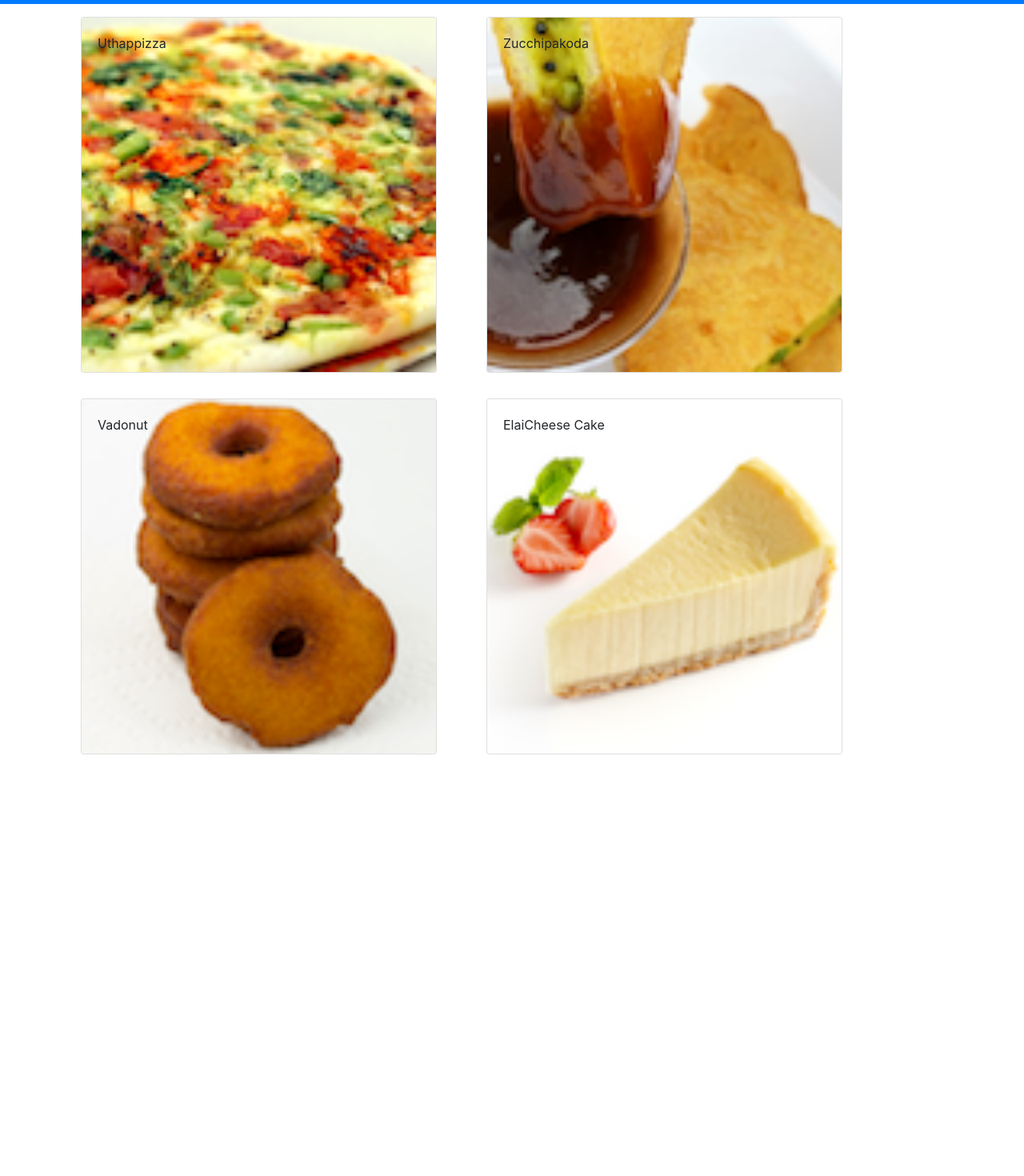
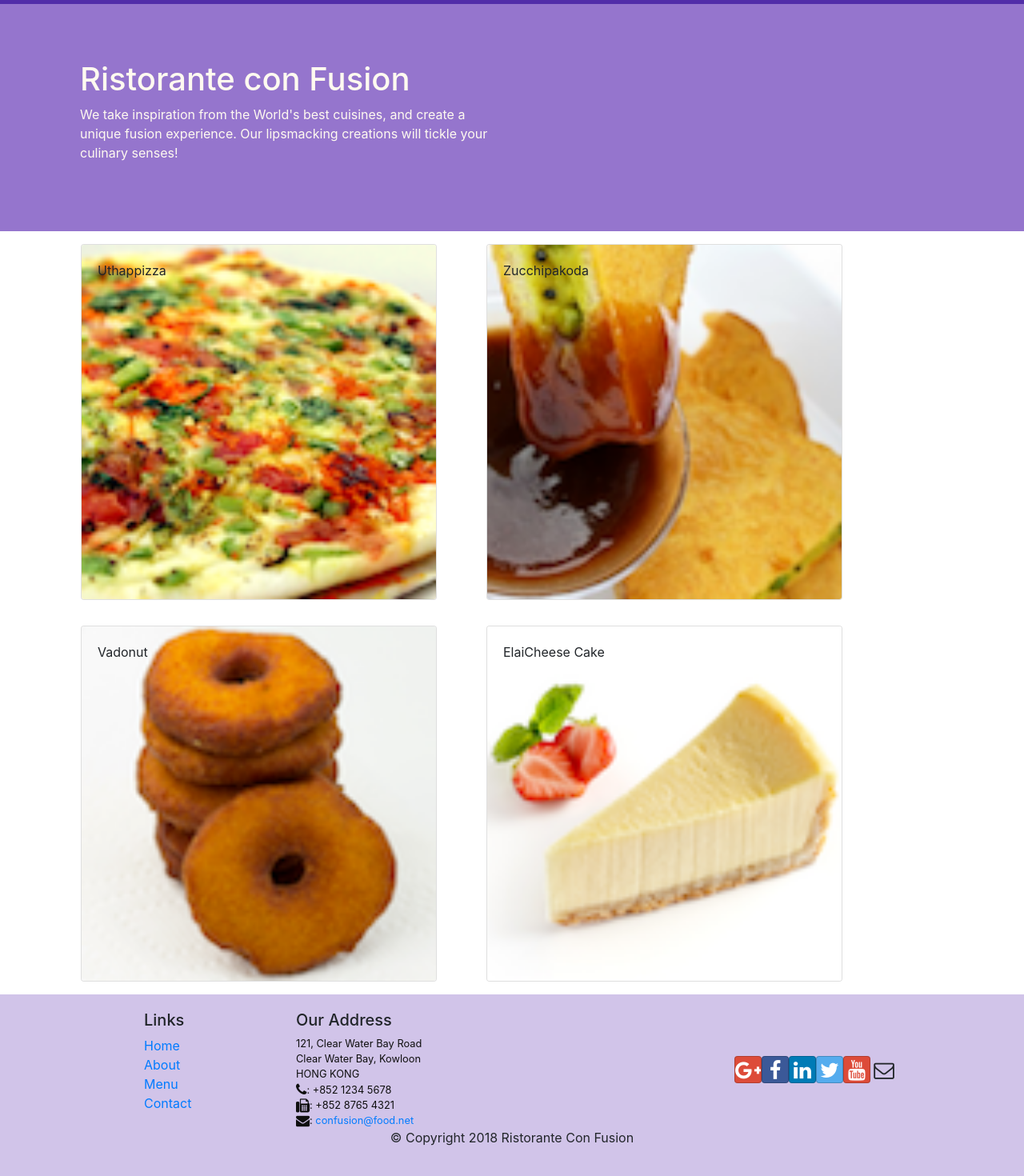
Before and after one commit to Prashant2303/React, a React (Create React App) app: page / in a window 1280 px wide. Shown: the part 51-1521 px from the top of the page at 80% size. Before the commit the page ends 1010 px from the top, so only its background shows below. Built offline with nearby package versions, Linux system fonts and the light colour scheme.

Commit message:
Header and Footer

```diff
--- a/package.json
+++ b/package.json
@@ -7,6 +7,8 @@
     "@testing-library/react": "^11.1.2",
     "@testing-library/user-event": "^12.2.2",
     "bootstrap": "^4.5.3",
+    "bootstrap-social": "^5.1.1",
+    "font-awesome": "^4.7.0",
     "react": "^17.0.1",
     "react-dom": "^17.0.1",
     "react-popper": "^2.2.4",
--- a/src/App.css
+++ b/src/App.css
@@ -1,3 +1,36 @@
+.row-header{
+  margin:0px auto;
+  padding:0px auto;
+}
+
+.row-content {
+  margin:0px auto;
+  padding: 50px 0px 50px 0px;
+  border-bottom: 1px ridge;
+  min-height:400px;
+}
+
+.footer{
+  background-color: #D1C4E9;
+  margin:0px auto;
+  padding: 20px 0px 20px 0px;
+}
+.jumbotron {
+  padding:70px 30px 70px 30px;
+  margin:0px auto;
+  background: #9575CD ;
+  color:floralwhite;
+}
+
+address{
+  font-size:80%;
+  margin:0px;
+  color:#0f0f0f;
+}
+
+.navbar-dark {
+  background-color: #512DA8;
+}
 /* .App {
   text-align: center;
 }
--- /dev/null
+++ b/src/components/FooterComponent.js
@@ -0,0 +1,50 @@
+import React from 'react';
+
+function Footer(props) {
+    return (
+        <div className="footer">
+            <div className="container">
+                <div className="row justify-content-center">
+                    <div className="col-4 offset-1 col-sm-2">
+                        <h5>Links</h5>
+                        <ul className="list-unstyled">
+                            <li><a href="#">Home</a></li>
+                            <li><a href="#">About</a></li>
+                            <li><a href="#">Menu</a></li>
+                            <li><a href="contactus.html">Contact</a></li>
+                        </ul>
+                    </div>
+                    <div className="col-7 col-sm-5">
+                        <h5>Our Address</h5>
+                        <address>
+                            121, Clear Water Bay Road<br />
+		              Clear Water Bay, Kowloon<br />
+		              HONG KONG<br />
+                            <i className="fa fa-phone fa-lg"></i>: +852 1234 5678<br />
+                            <i className="fa fa-fax fa-lg"></i>: +852 8765 4321<br />
+                            <i className="fa fa-envelope fa-lg"></i>: <a href="mailto:confusion@food.net">
+                                confusion@food.net</a>
+                        </address>
+                    </div>
+                    <div className="col-12 col-sm-4 align-self-center">
+                        <div className="text-center">
+                            <a className="btn btn-social-icon btn-google" href="http://google.com/+"><i className="fa fa-google-plus"></i></a>
+                            <a className="btn btn-social-icon btn-facebook" href="http://www.facebook.com/profile.php?id="><i className="fa fa-facebook"></i></a>
+                            <a className="btn btn-social-icon btn-linkedin" href="http://www.linkedin.com/in/"><i className="fa fa-linkedin"></i></a>
+                            <a className="btn btn-social-icon btn-twitter" href="http://twitter.com/"><i className="fa fa-twitter"></i></a>
+                            <a className="btn btn-social-icon btn-google" href="http://youtube.com/"><i className="fa fa-youtube"></i></a>
+                            <a className="btn btn-social-icon" href="mailto:"><i className="fa fa-envelope-o"></i></a>
+                        </div>
+                    </div>
+                </div>
+                <div className="row justify-content-center">
+                    <div className="col-auto">
+                        <p>© Copyright 2018 Ristorante Con Fusion</p>
+                    </div>
+                </div>
+            </div>
+        </div>
+    )
+}
+
+export default Footer;
--- /dev/null
+++ b/src/components/HeaderComponenet.js
@@ -0,0 +1,28 @@
+import React, { Component } from 'react';
+import { Jumbotron, Navbar, NavbarBrand } from 'reactstrap';
+
+class Header extends Component {
+    render() {
+        return (
+            <>
+                <Navbar dark>
+                    <div className='container'>
+                        <NavbarBrand href='/'>Restaurant Confusion</NavbarBrand>
+                    </div>
+                </Navbar>
+                <Jumbotron fluid>
+                    <div className='container'>
+                        <div className='row row-header'>
+                            <div className='col-12 col-sm-6'>
+                                <h1>Ristorante con Fusion</h1>
+                                <p>We take inspiration from the World's best cuisines, and create a unique fusion experience. Our lipsmacking creations will tickle your culinary senses!</p>
+                            </div>
+                        </div>
+                    </div>
+                </Jumbotron>
+            </>
+        );
+    }
+}
+
+export default Header;
--- a/src/components/MainComponent.js
+++ b/src/components/MainComponent.js
@@ -1,8 +1,9 @@
-import { Navbar, NavbarBrand } from 'reactstrap';
 import Menu from './MenuComponent';
 import { DISHES } from '../shared/dishes';
 import React, { Component } from 'react';
 import DishDetail from './DishdetailComponent';
+import Header from './HeaderComponenet';
+import Footer from './FooterComponent';
 
 class Main extends Component {
 
@@ -25,13 +26,10 @@
     render() {
         return (
             <div>
-                <Navbar dark color='primary'>
-                    <div className='container'>
-                        <NavbarBrand href='/'>Restaurant Confusion</NavbarBrand>
-                    </div>
-                </Navbar>
+                < Header />
                 <Menu dishes={this.state.dishes} onClick={(dishId) => this.onDishSelect(dishId)} />
                 <DishDetail dish={this.state.dishes.filter((dish) => dish.id === this.state.selectedDish)[0]} />
+                < Footer />
             </div>
         );
     }
--- a/src/index.js
+++ b/src/index.js
@@ -4,6 +4,8 @@
 import './index.css';
 import App from './App';
 import reportWebVitals from './reportWebVitals';
+import 'font-awesome/css/font-awesome.min.css';
+import 'bootstrap-social/bootstrap-social.css';
 
 ReactDOM.render(<React.StrictMode><App /></React.StrictMode>,document.getElementById('root'));
 
```
Also changed, not shown: 1 other file (tests, documents, lock files or other folders).
